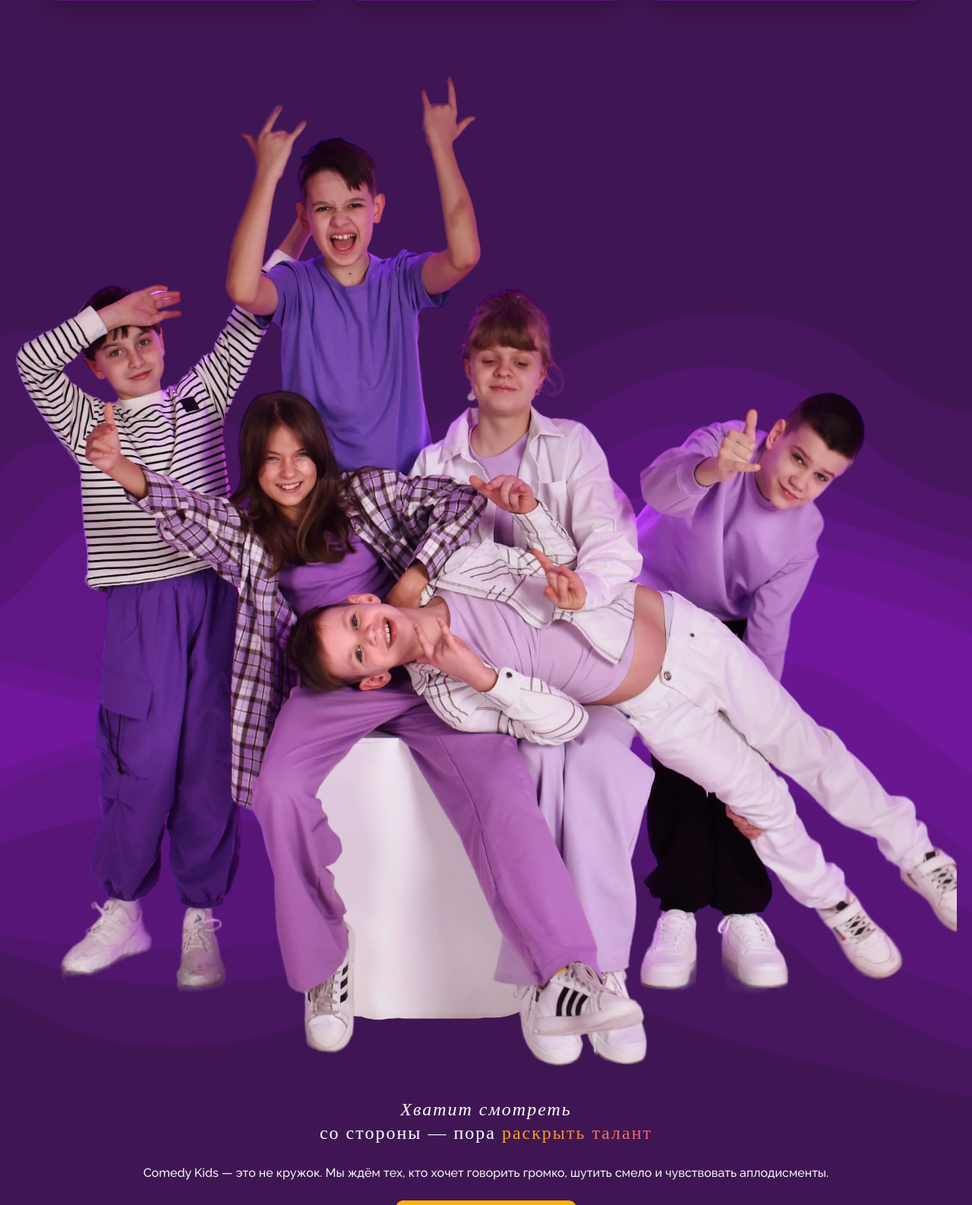
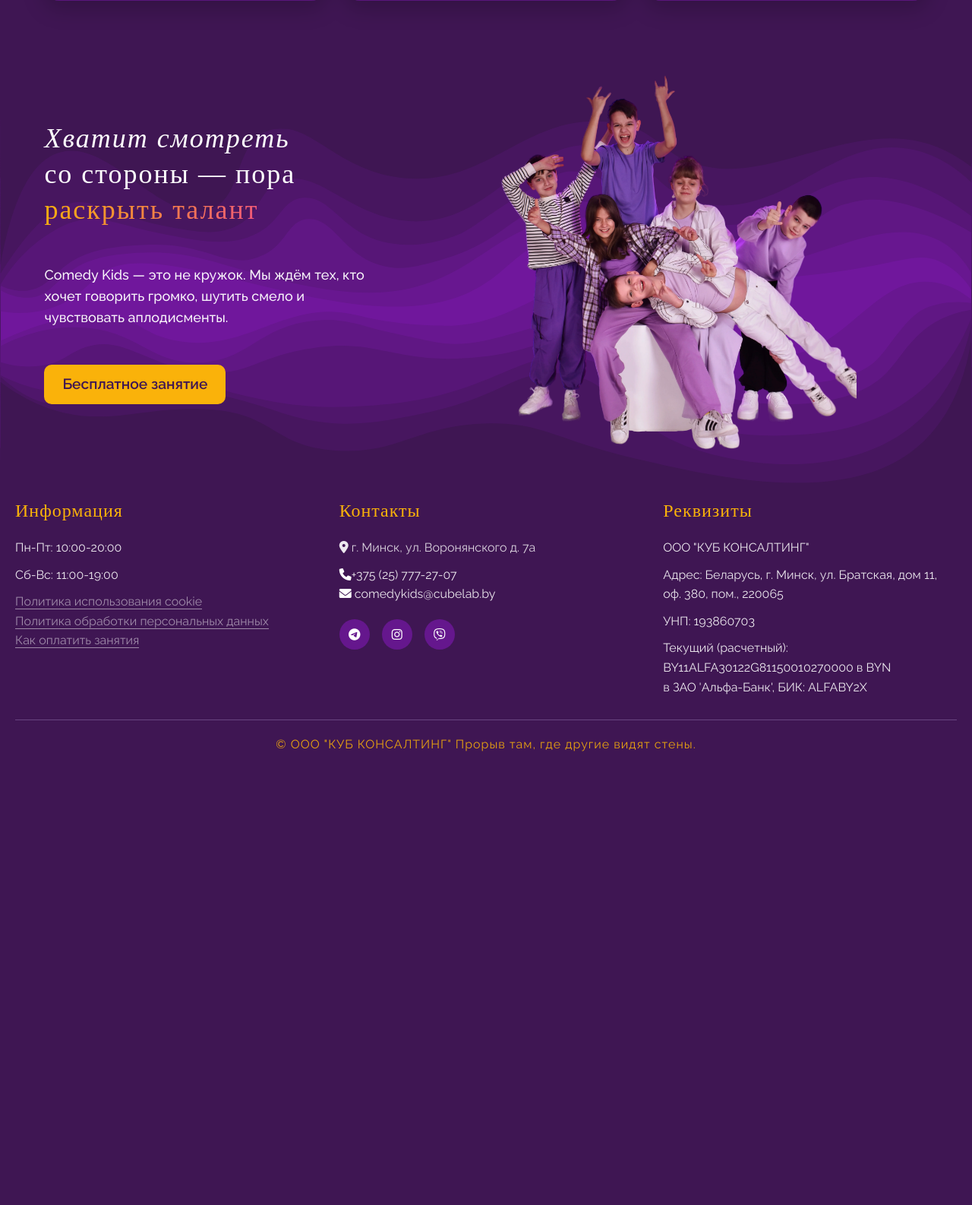
Before and after one commit to IlyaSkorik/site_comedy_kids, a PHP site: page / in a window 1280 px wide. Shown: the part 4914-6500 px from the top of the page at 76% size. After the commit the page ends 5903 px from the top, so only its background shows below. Run offline with PHP 8.4, Linux system fonts and the light colour scheme; some web fonts are replaced.

Commit message:
Сделана адаптация блока CTA под ноутбуки

```diff
--- a/CSS/output.css
+++ b/CSS/output.css
@@ -9,7 +9,12 @@
     --font-mono: ui-monospace, SFMono-Regular, Menlo, Monaco, Consolas, "Liberation Mono",
       "Courier New", monospace;
     --spacing: 0.25rem;
+    --container-3xs: 16rem;
     --container-lg: 32rem;
+    --container-2xl: 42rem;
+    --container-3xl: 48rem;
+    --container-4xl: 56rem;
+    --container-5xl: 64rem;
     --text-xs: 0.75rem;
     --text-xs--line-height: calc(1 / 0.75);
     --text-sm: 0.875rem;
@@ -488,6 +493,9 @@
   .max-h-56 {
     max-height: calc(var(--spacing) * 56);
   }
+  .max-h-screen {
+    max-height: 100vh;
+  }
   .min-h-4 {
     min-height: calc(var(--spacing) * 4);
   }
@@ -500,6 +508,9 @@
   .w-2 {
     width: calc(var(--spacing) * 2);
   }
+  .w-2\/3 {
+    width: calc(2/3 * 100%);
+  }
   .w-3 {
     width: calc(var(--spacing) * 3);
   }
@@ -515,8 +526,20 @@
   .w-5 {
     width: calc(var(--spacing) * 5);
   }
+  .w-5\/5 {
+    width: calc(5/5 * 100%);
+  }
   .w-10 {
     width: calc(var(--spacing) * 10);
+  }
+  .w-10\/12 {
+    width: calc(10/12 * 100%);
+  }
+  .w-11 {
+    width: calc(var(--spacing) * 11);
+  }
+  .w-11\/12 {
+    width: calc(11/12 * 100%);
   }
   .w-12 {
     width: calc(var(--spacing) * 12);
@@ -1489,6 +1512,11 @@
       margin-bottom: calc(var(--spacing) * 8);
     }
   }
+  .xl\:block {
+    @media (width >= 80rem) {
+      display: block;
+    }
+  }
   .xl\:w-1\/3 {
     @media (width >= 80rem) {
       width: calc(1/3 * 100%);
@@ -1499,6 +1527,76 @@
       width: calc(2/3 * 100%);
     }
   }
+  .xl\:w-10\/12 {
+    @media (width >= 80rem) {
+      width: calc(10/12 * 100%);
+    }
+  }
+  .xl\:max-w-1\/2 {
+    @media (width >= 80rem) {
+      max-width: calc(1/2 * 100%);
+    }
+  }
+  .xl\:max-w-1\/3 {
+    @media (width >= 80rem) {
+      max-width: calc(1/3 * 100%);
+    }
+  }
+  .xl\:max-w-2\/3 {
+    @media (width >= 80rem) {
+      max-width: calc(2/3 * 100%);
+    }
+  }
+  .xl\:max-w-2xl {
+    @media (width >= 80rem) {
+      max-width: var(--container-2xl);
+    }
+  }
+  .xl\:max-w-3\/4 {
+    @media (width >= 80rem) {
+      max-width: calc(3/4 * 100%);
+    }
+  }
+  .xl\:max-w-3xl {
+    @media (width >= 80rem) {
+      max-width: var(--container-3xl);
+    }
+  }
+  .xl\:max-w-3xs {
+    @media (width >= 80rem) {
+      max-width: var(--container-3xs);
+    }
+  }
+  .xl\:max-w-4\/5 {
+    @media (width >= 80rem) {
+      max-width: calc(4/5 * 100%);
+    }
+  }
+  .xl\:max-w-4xl {
+    @media (width >= 80rem) {
+      max-width: var(--container-4xl);
+    }
+  }
+  .xl\:max-w-5xl {
+    @media (width >= 80rem) {
+      max-width: var(--container-5xl);
+    }
+  }
+  .xl\:max-w-96 {
+    @media (width >= 80rem) {
+      max-width: calc(var(--spacing) * 96);
+    }
+  }
+  .xl\:max-w-\[50p0x\] {
+    @media (width >= 80rem) {
+      max-width: 50p0x;
+    }
+  }
+  .xl\:max-w-\[50px\] {
+    @media (width >= 80rem) {
+      max-width: 50px;
+    }
+  }
   .xl\:grid-cols-2 {
     @media (width >= 80rem) {
       grid-template-columns: repeat(2, minmax(0, 1fr));
@@ -1514,9 +1612,24 @@
       flex-direction: row-reverse;
     }
   }
+  .xl\:justify-start {
+    @media (width >= 80rem) {
+      justify-content: flex-start;
+    }
+  }
+  .xl\:gap-12 {
+    @media (width >= 80rem) {
+      gap: calc(var(--spacing) * 12);
+    }
+  }
   .xl\:gap-16 {
     @media (width >= 80rem) {
       gap: calc(var(--spacing) * 16);
+    }
+  }
+  .xl\:text-center {
+    @media (width >= 80rem) {
+      text-align: center;
     }
   }
   .xl\:text-left {
--- a/index.html
+++ b/index.html
@@ -400,26 +400,26 @@
         <img src="img/patern/cta.svg"
             class="absolute top-0 left-0 w-full h-full object-cover pointer-events-none z-[-1]" alt="Паттерн"
             loading="lazy">
-        <div class="my-0  mx-auto px-5 max-w-(--max-width)">
-            <div class="grid grid-cols-1 gap-10 items-center animate-fade-in-up-delayed">
-                <div class="order-2 flex flex-col justify-center gap-6">
-                    <h1 class="font-[Dela_Gothic_One] text-center text-2xl tracking-[2px] leading-[1.3]"><i>Хватит
+        <div class="my-0 mx-[1%] lg:mx-[3%] px-5">
+            <div class="grid grid-cols-1 xl:grid-cols-2 gap-10 items-center animate-fade-in-up-delayed">
+                <div class="order-2 xl:order-1 flex flex-col justify-center gap-6 xl:gap-12">
+                    <h1 class="font-[Dela_Gothic_One] text-center xl:text-left text-2xl xl:text-4xl tracking-[2px] leading-[1.3]"><i>Хватит
                             смотреть</i>
-                        <br> со стороны — пора <span
+                        <br> со стороны — пора <br class="hidden xl:block"> <span
                             class="bg-[linear-gradient(120deg,var(--primary),var(--accent))] bg-[200%_100%] bg-clip-text text-transparent animate-gradient-slide">раскрыть
                             талант</span>
                     </h1>
-                    <p class="text-base text-center font-medium opacity-95 ">
+                    <p class="text-base xl:text-lg text-center xl:text-left xl:max-w-4/5 font-medium opacity-95 ">
                         Comedy Kids — это не кружок. Мы ждём тех, кто хочет говорить громко, шутить смело и чувствовать
                         аплодисменты.
                     </p>
-                    <div class="flex justify-center">
+                    <div class="flex justify-center xl:justify-start">
                         <button
                             class="btn bg-(--primary) text-(--bg) text-center hover:translate-y-[-3px] hover:shadow-[0_20px_80px_-10px_var(--primary)] hover:animate-fade-in-up-delayed"
                             data-action="open-modal">Бесплатное занятие</button>
                     </div>
                 </div>
-                <div class="orader-1 w-full flex justify-center">
+                <div class="orader-1 xl:order-2 w-full xl:w-10/12 flex justify-center">
                     <img class="bject-cover" src="img/cta-selection.webp" alt="Дети в действии на сцене COMEDY KIDS"
                         loading="lazy">
                 </div>
@@ -432,7 +432,7 @@
         <div class="my-0  mx-auto px-5 max-w-(--max-width)">
             <div class="grid grid-cols-[repeat(auto-fit,minmax(250px,1fr))] gap-10 mb-5">
                 <div>
-                    <h3 class="font-[Dela_Gothic_One] tracking-[1px] text-xl mb-5 text-(--primary)">Информация</h3>
+                    <h3 class="font-[Dela_Gothic_One] tracking-[1px] text-xl xl:text-2xl mb-5 text-(--primary)">Информация</h3>
                     <p class="tetx-sm mb-2.5 opacity-90">Пн-Пт: 10:00-20:00</p>
                     <p class="tetx-sm mb-2.5 opacity-90">Сб-Вс: 11:00-19:00</p>
                     <a class="tetx-sm opacity-50 hover:opacity-100 transition-all duration-300 ease-in border-b-1 border-solid hover:border-(--primary) hover:text-(--primary)"
@@ -445,7 +445,7 @@
                         href="/payment.html">Как оплатить занятия</a>
                 </div>
                 <div>
-                    <h3 class="font-[Dela_Gothic_One] tracking-[1px] text-2xl mb-5 text-(--primary)">Контакты</h3>
+                    <h3 class="font-[Dela_Gothic_One] tracking-[1px] text-xl xl:text-2xl mb-5 text-(--primary)">Контакты</h3>
                     <p class="tetx-sm mb-2.5 opacity-90"><i class="fas fa-map-marker-alt"></i><span
                             class="mb-2.5 opacity-90" id="contact-address">г. Минск, ул. Воронянского, д. </span></p>
                     <a href="tel:+375257772707">
@@ -473,7 +473,7 @@
                     </div>
                 </div>
                 <div class="footer-section">
-                    <h3 class="font-[Dela_Gothic_One] tracking-[1px] text-2xl mb-5 text-(--primary)">Реквизиты</h3>
+                    <h3 class="font-[Dela_Gothic_One] tracking-[1px] text-xl xl:text-2xl mb-5 text-(--primary)">Реквизиты</h3>
                     <p class="tetx-sm mb-2.5 opacity-90">ООО "КУБ КОНСАЛТИНГ"</p>
                     <p class="tetx-sm mb-2.5 opacity-90">Адрес: Беларусь, г. Минск, ул. Братская, дом 11, оф. 380, пом.,
                         220065
```
